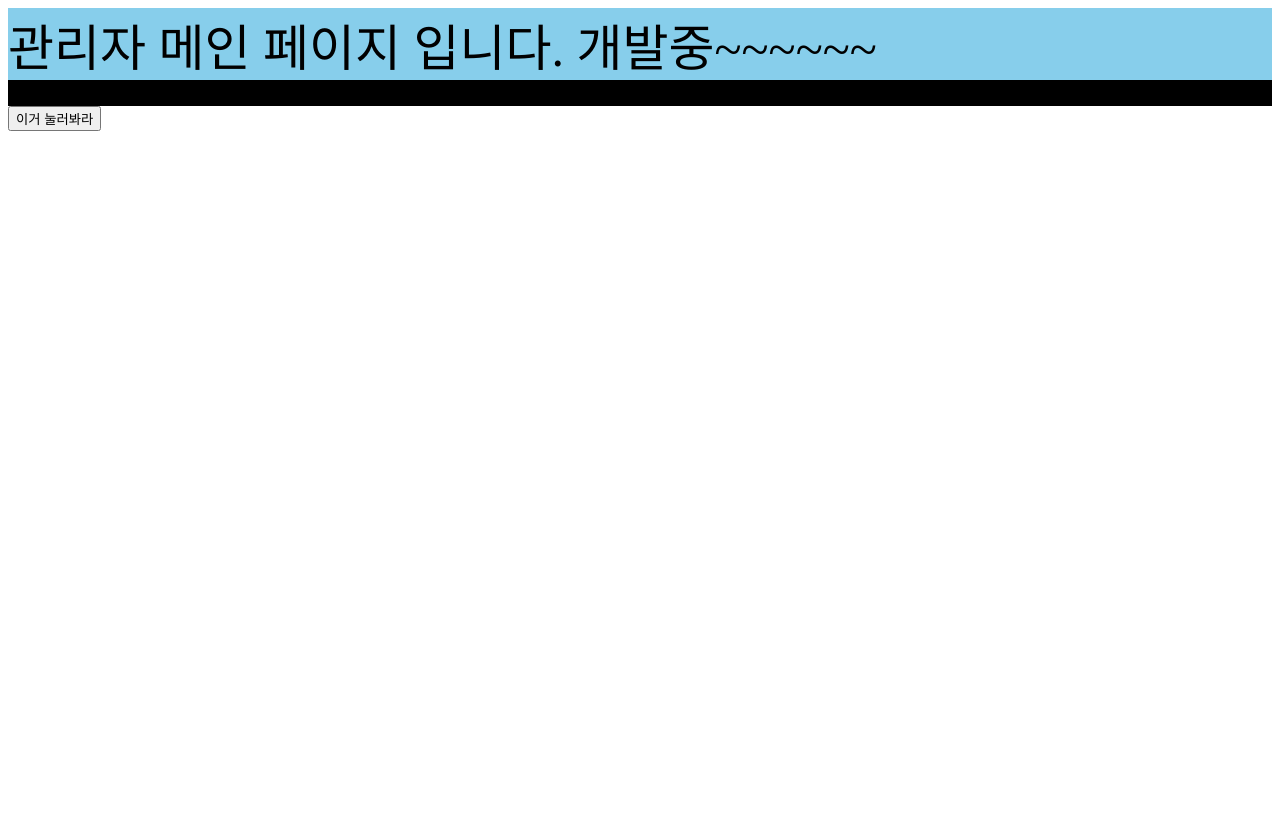
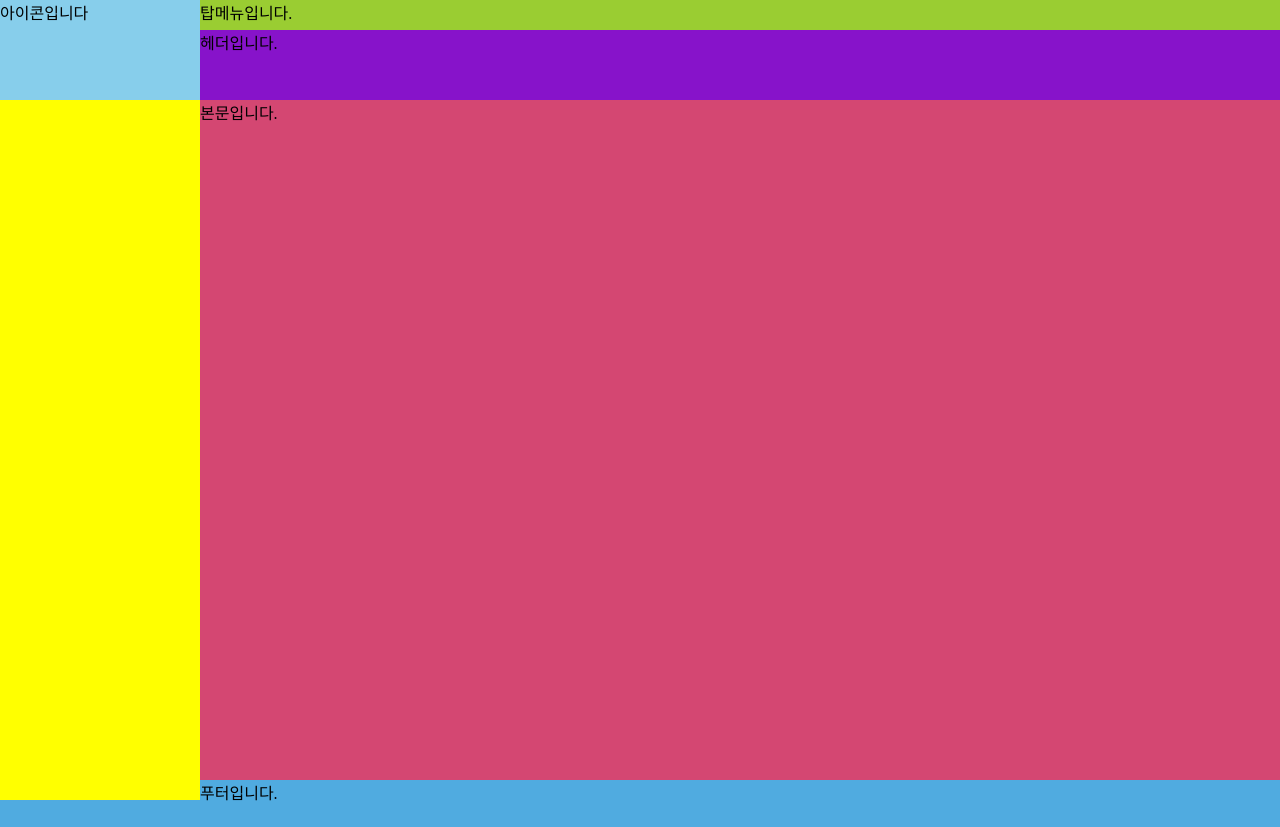
Before and after one commit to kswoah6616/banglog, a CodeIgniter app: page /database/admin/main/index in a window 1280 px wide. Before the commit the page ends 131 px from the top, so only its background shows below. Run offline with CodeIgniter, Linux system fonts and the light colour scheme; data that the repository does not hold is empty; some libraries are stand-ins or nearby versions.

Commit message:
[BO] main 세션 나누기

```diff
--- a/application/controllers/admin/Main.php
+++ b/application/controllers/admin/Main.php
@@ -10,8 +10,7 @@ class Main extends CI_Controller {
 
 	public function index()
 	{
-		echo $_POST["ss"];
-		//echo $_GET["ss"];
+
 		$this->load->view('/admin/main');
 	}
 }
--- a/application/views/admin/main.php
+++ b/application/views/admin/main.php
@@ -12,12 +12,13 @@
     <script type="text/javascript" src="/resourceadmin/js/main/main.js"></script>
   </head>
   <body>
-    <div class="top" style="font-size:50px; background-color:skyblue;">
-      관리자 메인 페이지 입니다. 개발중~~~~~~
+    <div class="side_menu">
+      <div class="admin_icon">아이콘입니다</div>
     </div>
-    <div id='changeColor' style="border:1px solid black; background-color:black;">꿀떼지</div>
-    <input id='btnRed' type='button' value='이거 눌러봐라'>
-
+    <div class="top_menu">탑메뉴입니다.</div>
+    <div class="header">헤더입니다.</div>
+    <div class="context">본문입니다.</div>
+    <div class="footer">푸터입니다.</div>
 
 </body>
 
--- a/resourceadmin/css/common.css
+++ b/resourceadmin/css/common.css
@@ -0,0 +1,36 @@
+/* 설정 초기화 */
+body{
+    margin: 0px;
+    padding: 0px;
+}
+
+/* admin 세션 */
+.side_menu{
+    background-color: yellow;
+    width : 15%;
+    min-width: 200px;
+    max-width: 250px;
+    height: 100vh;
+    float :left;
+}
+.top_menu{
+    background-color: yellowgreen;
+    height: 30px;
+}
+.header{
+    background-color: rgb(135, 19, 202);
+    height: 70px;
+}
+.context{
+    background-color: rgb(212, 71, 114);
+    height: 85vh;
+}
+.footer{
+    background-color: rgb(80, 171, 224);
+    height: 47px;
+}
+/* 본문 내용 */
+.side_menu .admin_icon{
+    background-color: skyblue;
+    height: 100px;
+}
```
